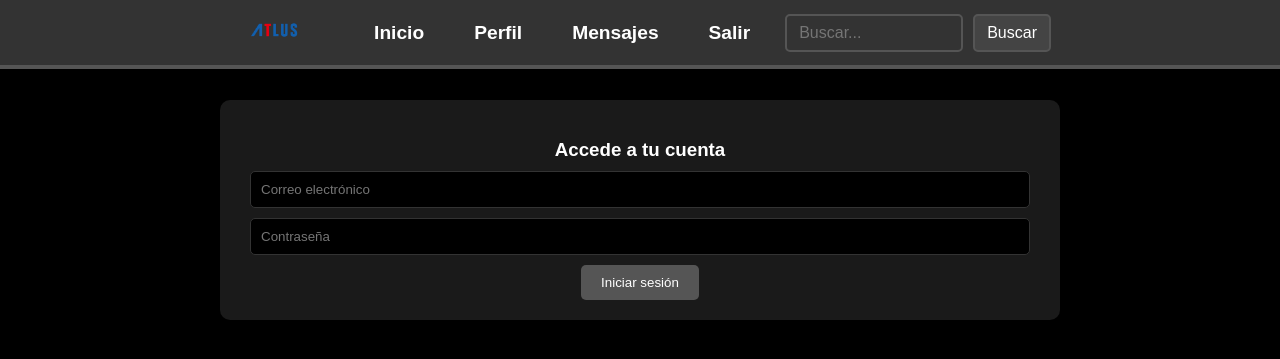
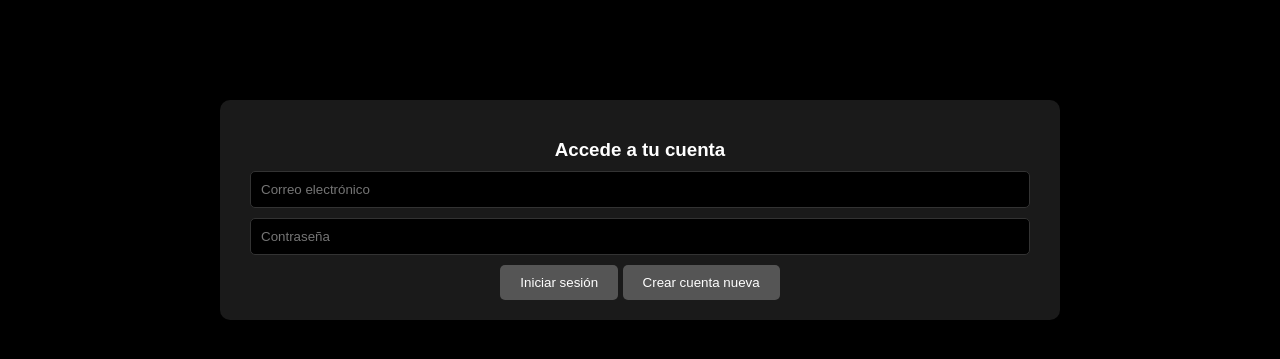
Before and after one commit to hellzey/BDM-RedSocial-Multimedia, a PHP site: page /login/iniciosesion.php in a window 1280 px wide. Shown: the top 359 px of the page. Run offline with PHP 8.4, Linux system fonts and the light colour scheme.

Commit message:
Actualización Login
Eliminé la navbar y agregué un botón para poder crear una cuenta nueva

```diff
--- a/sourceBDM/login/iniciosesion.php
+++ b/sourceBDM/login/iniciosesion.php
@@ -7,8 +7,6 @@
     <link rel="stylesheet" href="../css/iniciosesion.css">
 </head>
 <body>
-    <?php include '../content/nav.php';  ?>
-
     <div class="container">
         <div class="login-container">
             <h3>Accede a tu cuenta</h3>
@@ -16,10 +14,9 @@
                 <input type="email" name="email" placeholder="Correo electrónico" required>
                 <input type="password" name="password" placeholder="Contraseña" required>
                 <button type="submit">Iniciar sesión</button>
+                <button onclick="location.href='registro.php'">Crear cuenta nueva</button>
             </form>
         </div>
     </div>
-
-
 </body>
 </html>
```
